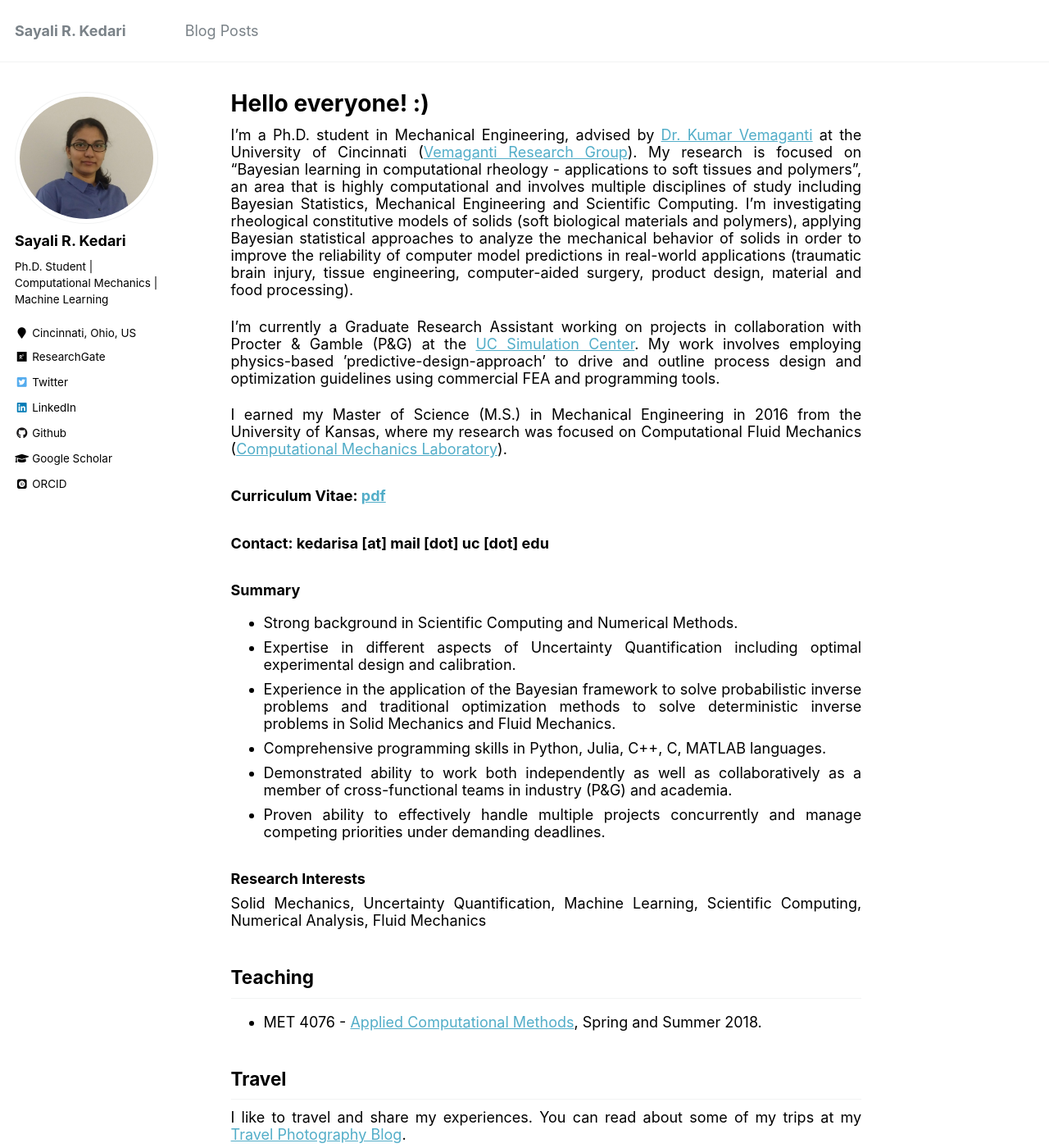
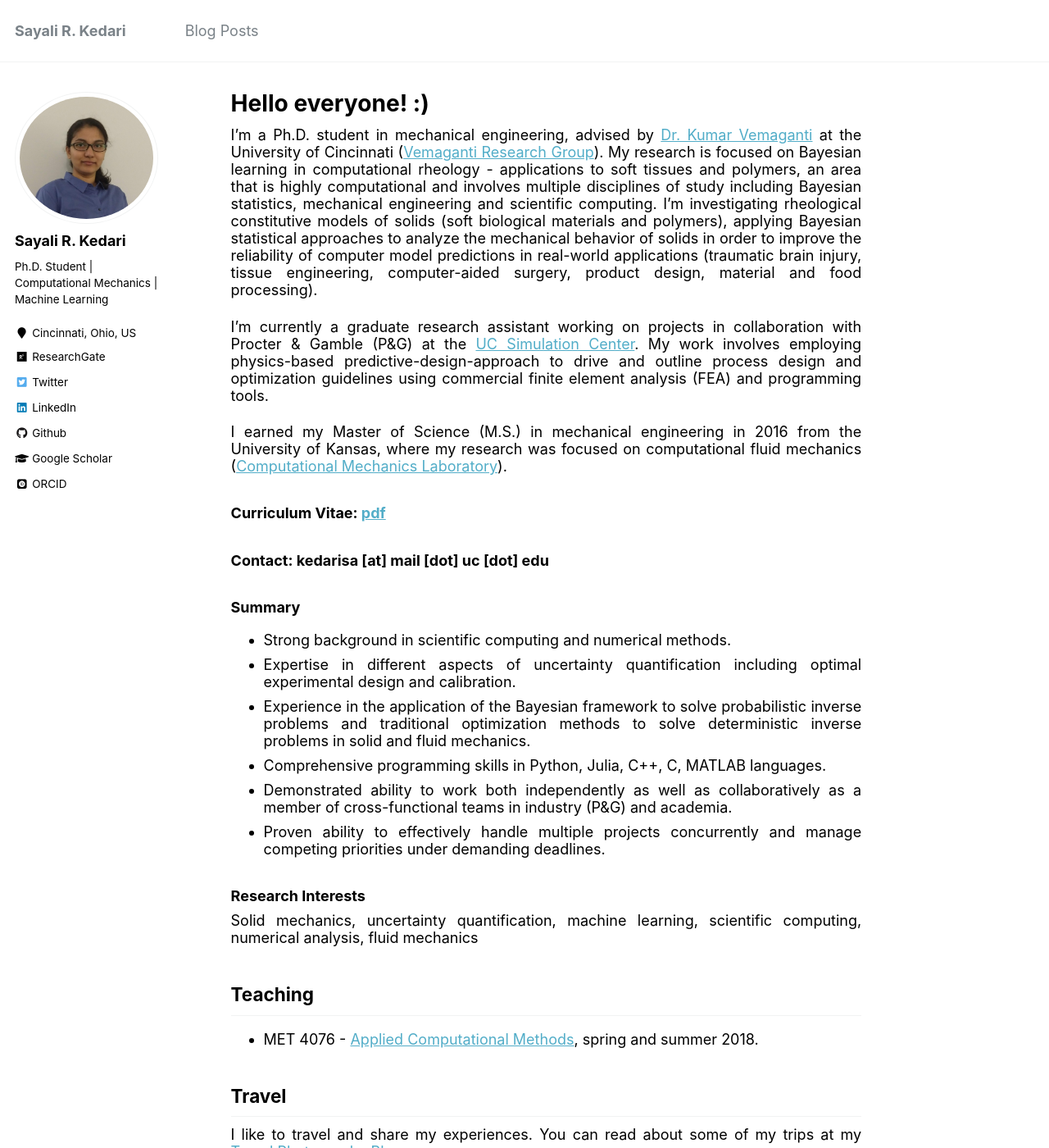
Before and after one commit to sayalirked/sayalirked.github.io, a Jekyll site: the page built from _pages/about.md, in a window 1280 px wide and 1400 px high. Shown: the whole window at 82% size. Built offline with Jekyll 4.4.1, drawn with Linux system fonts in a browser that asks for light colours; some web fonts are replaced.

Commit message:
Update about.md

```diff
--- a/_pages/about.md
+++ b/_pages/about.md
@@ -8,32 +8,31 @@ redirect_from:
   - /about.html
 ---
 
-I'm a Ph.D. student in Mechanical Engineering, advised by [Dr. Kumar Vemaganti](https://researchdirectory.uc.edu/p/vemagaks) at the University of Cincinnati ([Vemaganti Research Group](http://vemaganti.com)). My research is focused on "Bayesian learning in computational rheology - applications to soft tissues and polymers", an area that is highly computational and involves multiple disciplines of study including Bayesian Statistics, Mechanical Engineering and Scientific Computing. I'm investigating rheological constitutive models of solids (soft biological materials and polymers), applying Bayesian statistical approaches to analyze the mechanical behavior of solids in order to improve the reliability of computer model predictions in real-world applications (traumatic brain injury, tissue engineering, computer-aided surgery, product design, material and food processing).
+I'm a Ph.D. student in mechanical engineering, advised by [Dr. Kumar Vemaganti](https://researchdirectory.uc.edu/p/vemagaks) at the University of Cincinnati ([Vemaganti Research Group](http://vemaganti.com)). My research is focused on Bayesian learning in computational rheology - applications to soft tissues and polymers, an area that is highly computational and involves multiple disciplines of study including Bayesian statistics, mechanical engineering and scientific computing. I'm investigating rheological constitutive models of solids (soft biological materials and polymers), applying Bayesian statistical approaches to analyze the mechanical behavior of solids in order to improve the reliability of computer model predictions in real-world applications (traumatic brain injury, tissue engineering, computer-aided surgery, product design, material and food processing).
 
-I'm currently a Graduate Research Assistant working on projects in collaboration with Procter & Gamble (P&G) at the [UC Simulation Center](https://ceas.uc.edu/research/centers-labs/uc-simulation-center.html). My work involves employing physics-based ’predictive-design-approach’ to drive and outline process design and optimization guidelines using commercial FEA and programming tools.
+I'm currently a graduate research assistant working on projects in collaboration with Procter & Gamble (P&G) at the [UC Simulation Center](https://ceas.uc.edu/research/centers-labs/uc-simulation-center.html). My work involves employing physics-based predictive-design-approach to drive and outline process design and optimization guidelines using commercial finite element analysis (FEA) and programming tools.
 
-I earned my Master of Science (M.S.) in Mechanical Engineering in 2016 from the University of Kansas, where my research was focused on Computational Fluid Mechanics ([Computational Mechanics Laboratory](https://me.engr.ku.edu/karan-s-suranas-research)).
+I earned my Master of Science (M.S.) in mechanical engineering in 2016 from the University of Kansas, where my research was focused on computational fluid mechanics ([Computational Mechanics Laboratory](https://me.engr.ku.edu/karan-s-suranas-research)).
 
 ### Curriculum Vitae: [pdf](https://sayrjked.github.io/files/sayali-cv-web.pdf)
 ### Contact: kedarisa [at] mail [dot] uc [dot] edu
 
 ### Summary
-- Strong background in Scientific Computing and Numerical Methods.
-- Expertise in different aspects of Uncertainty Quantification including optimal experimental design and calibration.
-- Experience in the application of the Bayesian framework to solve probabilistic inverse problems and traditional optimization methods to solve deterministic inverse problems in Solid Mechanics and Fluid Mechanics.
+- Strong background in scientific computing and numerical methods.
+- Expertise in different aspects of uncertainty quantification including optimal experimental design and calibration.
+- Experience in the application of the Bayesian framework to solve probabilistic inverse problems and traditional optimization methods to solve deterministic inverse problems in solid and fluid mechanics.
 - Comprehensive programming skills in Python, Julia, C++, C, MATLAB languages.
 - Demonstrated ability to work both independently as well as collaboratively as a member of cross-functional teams in industry (P&G) and academia.
 - Proven ability to effectively handle multiple projects concurrently and manage competing priorities under demanding deadlines.
 
 ### Research Interests
-Solid Mechanics, Uncertainty Quantification, Machine Learning, Scientific Computing, Numerical Analysis, Fluid Mechanics
+Solid mechanics, uncertainty quantification, machine learning, scientific computing, numerical analysis, fluid mechanics
 
 ## Teaching
-* MET 4076 - [Applied Computational Methods](https://sayrjked.github.io/teaching/2018-springsummer-teaching-1), Spring and Summer 2018.
+* MET 4076 - [Applied Computational Methods](https://sayrjked.github.io/teaching/2018-springsummer-teaching-1), spring and summer 2018.
 
 ## Travel
-I like to travel and share my experiences.
-You can read about some of my trips at my [Travel Photography Blog](http://sayalikedari.blogspot.com/).
+I like to travel and share my experiences. You can read about some of my trips at my [Travel Photography Blog](http://sayalikedari.blogspot.com/).
 
 <br>
 <br>
```
